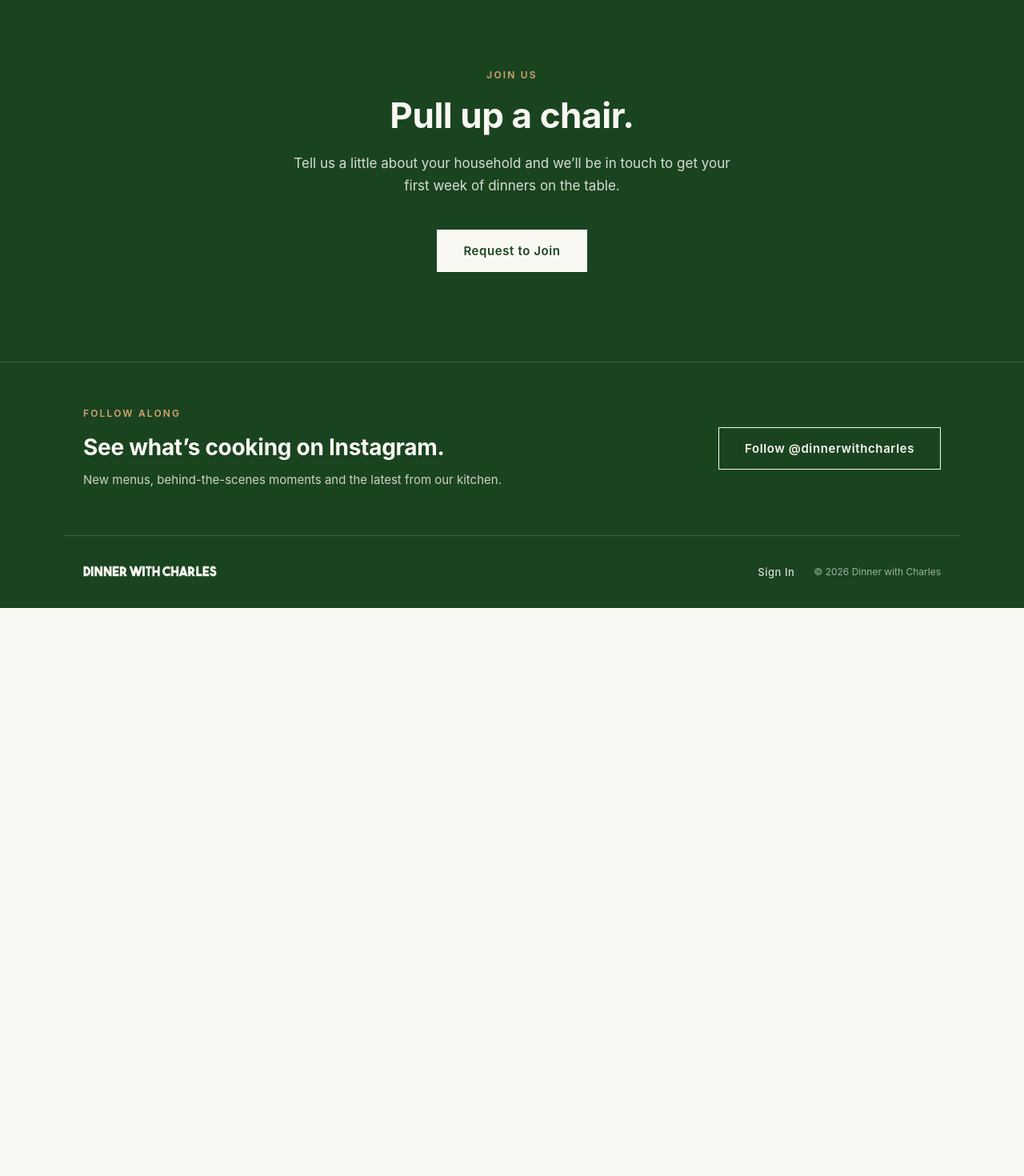
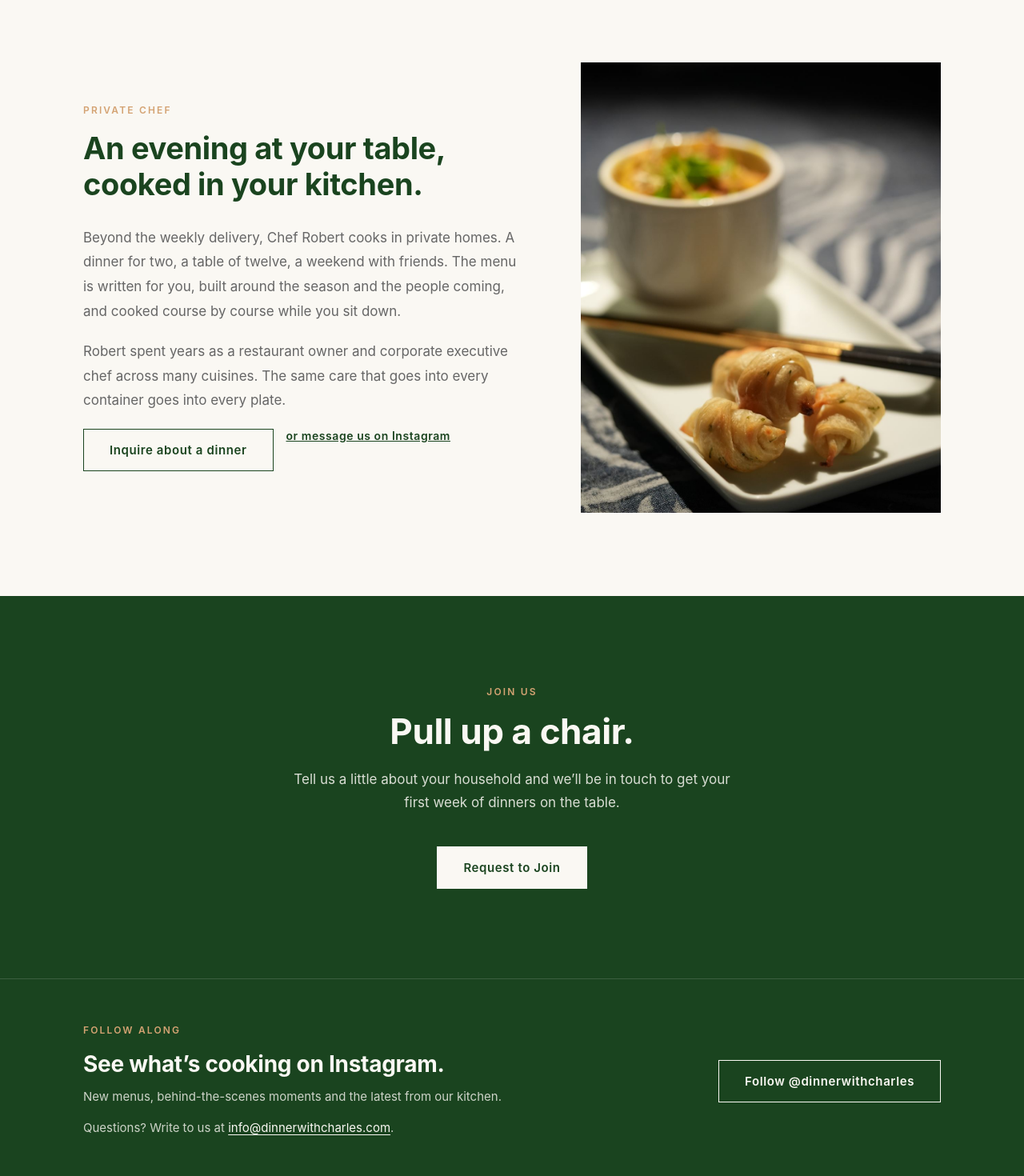
Before and after one commit to odonnellandrea/dinnerwithcharles, a React (Vite) app: page / in a window 1280 px wide. Shown: the part 5020-6490 px from the top of the page at 80% size. Before the commit the page ends 5780 px from the top, so only its background shows below. Built offline with nearby package versions, Linux system fonts and the light colour scheme; no server answers.

Commit message:
Homepage: private chef module, footer contact line, family photo in Who we are, pastry photo moved
Co-Authored-By: Claude Fable 5.1 <noreply@anthropic.com>
Claude-Session: https://claude.ai/code/session_01DQuaJtLVWZY1FNstb3W5jC

```diff
--- a/src/components/LandingPage.jsx
+++ b/src/components/LandingPage.jsx
@@ -138,7 +138,7 @@ export default function LandingPage({ onSignIn, onJoin }) {
 
       <section className="landing-section landing-section--white">
         <div className="landing-wrap landing-about">
-          <img src="/images/pastry-bites.jpg" alt="Golden pastry bites with chopsticks and a cup of soup" />
+          <img className="landing-about-img--family" src="/images/charles-fish-rice.jpg" alt="A toddler reaching for a plate of fish and rice topped with scallions" />
           <div>
             <p className="landing-eyebrow">Who we are</p>
             <h2>A kitchen that cooks like family.</h2>
@@ -151,6 +151,29 @@ export default function LandingPage({ onSignIn, onJoin }) {
               Chef Robert cooks every dish himself. The menu follows the seasons and the places we’ve traveled, and
               it’s always made the way he’d make it for us at home.
             </p>
+          </div>
+        </div>
+      </section>
+
+      <section className="landing-section">
+        <div className="landing-wrap landing-about landing-about--flip">
+          <img src="/images/pastry-bites.jpg" alt="Golden pastry bites with chopsticks and a cup of soup" />
+          <div>
+            <p className="landing-eyebrow">Private chef</p>
+            <h2>An evening at your table, cooked in your kitchen.</h2>
+            <p>
+              Beyond the weekly delivery, Chef Robert cooks in private homes. A dinner for two, a table of
+              twelve, a weekend with friends. The menu is written for you, built around the season and the
+              people coming, and cooked course by course while you sit down.
+            </p>
+            <p>
+              Robert spent years as a restaurant owner and corporate executive chef across many cuisines.
+              The same care that goes into every container goes into every plate.
+            </p>
+            <div className="landing-hero-actions">
+              <a className="landing-btn landing-btn--outline" href="mailto:info@dinnerwithcharles.com?subject=Private%20dinner%20inquiry">Inquire about a dinner</a>
+              <a className="landing-link" href="https://instagram.com/dinnerwithcharles" target="_blank" rel="noreferrer">or message us on Instagram</a>
+            </div>
           </div>
         </div>
       </section>
@@ -173,6 +196,7 @@ export default function LandingPage({ onSignIn, onJoin }) {
             <p className="landing-eyebrow">Follow along</p>
             <h3>See what’s cooking on Instagram.</h3>
             <p>New menus, behind-the-scenes moments and the latest from our kitchen.</p>
+            <p className="landing-contact">Questions? Write to us at <a href="mailto:info@dinnerwithcharles.com">info@dinnerwithcharles.com</a>.</p>
           </div>
           <a className="landing-btn landing-btn--ghost-light" href={INSTAGRAM_URL} target="_blank" rel="noopener noreferrer">
             Follow @dinnerwithcharles
--- a/src/styles/landing.css
+++ b/src/styles/landing.css
@@ -279,3 +279,10 @@
   .landing-follow { padding-top: 48px; padding-bottom: 48px; }
   .landing-follow .landing-btn { width: 100%; text-align: center; }
 }
+
+.landing-contact { margin-top: 14px !important; }
+.landing-contact a { color: var(--cream); text-decoration: underline; text-underline-offset: 3px; }
+.landing-about img.landing-about-img--family { object-position: center 38%; }
+@media (max-width: 900px) {
+  .landing-about img.landing-about-img--family { object-position: center 68%; }
+}
```
Also changed, not shown: public/images/charles-fish-rice.jpg (added), public/images/salmon-tray-overhead.jpg (added).
